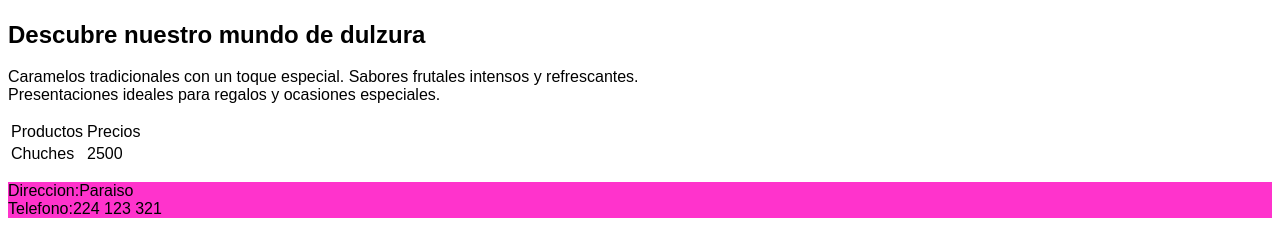
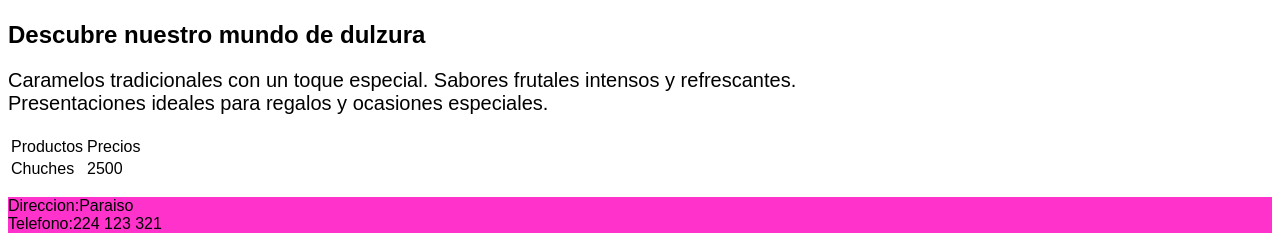
Before and after one commit to LeyreOndo/Tienda-de-chuches, a plain HTML site: page index.html in a window 1280 px wide. Shown: the part 674-923 px from the top of the page. Drawn offline with Linux system fonts and the light colour scheme.

Commit message:
Update index.html

```diff
--- a/index.html
+++ b/index.html
@@ -29,7 +29,7 @@
 
      <h2 id="producto">Descubre nuestro mundo de dulzura</h2>
 
-     <p> Caramelos tradicionales con un toque especial. Sabores frutales intensos y refrescantes.<br/> Presentaciones ideales para regalos y ocasiones especiales.</p>
+     <p style= "font-size:20px"> Caramelos tradicionales con un toque especial. Sabores frutales intensos y refrescantes.<br/> Presentaciones ideales para regalos y ocasiones especiales.</p>
 
      <table id="precios">
         <tr>
```
